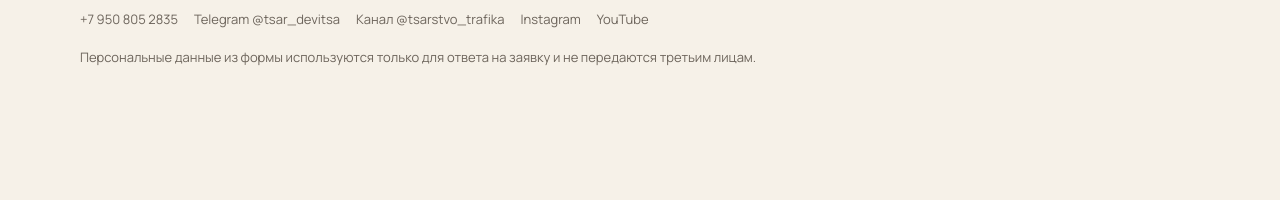
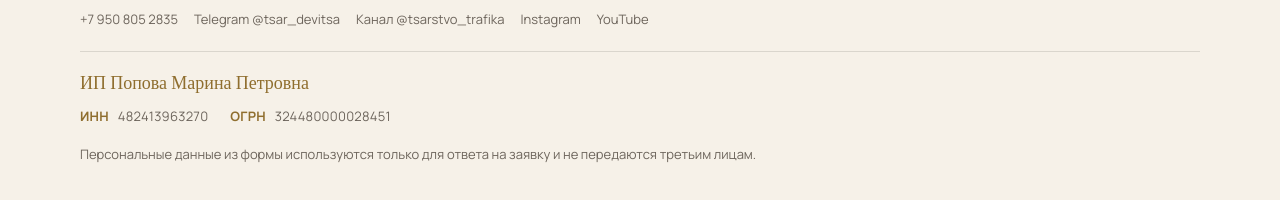
Before and after one commit to Povic1705/tsarstvo-trafika, a plain HTML site: page index.html in a window 1280 px wide. Shown: the part 3789-3989 px from the top of the page. Before the commit the page ends 3896 px from the top, so only its background shows below. Drawn offline with nearby package versions, Linux system fonts and the light colour scheme; a web font is replaced by a local one.

Commit message:
Add IP requisites to the footer.
Co-authored-by: Cursor <cursoragent@cursor.com>

```diff
--- a/index.html
+++ b/index.html
@@ -12,7 +12,7 @@
   <link rel="preconnect" href="https://fonts.googleapis.com">
   <link rel="preconnect" href="https://fonts.gstatic.com" crossorigin>
   <link href="https://fonts.googleapis.com/css2?family=Cormorant+Garamond:ital,wght@0,500;0,600;1,500&family=Manrope:wght@400;500;600;700&family=Unbounded:wght@500;700&display=swap" rel="stylesheet">
-  <link rel="stylesheet" href="styles.css?v=8">
+  <link rel="stylesheet" href="styles.css?v=9">
 
   <!-- Yandex.Metrika counter -->
   <script type="text/javascript">
@@ -214,6 +214,13 @@
       </div>
       <div class="footer__contacts" data-footer-contacts></div>
     </div>
+    <div class="container footer__reqs">
+      <p class="footer__reqs-name">ИП Попова Марина Петровна</p>
+      <ul>
+        <li><span>ИНН</span> 482413963270</li>
+        <li><span>ОГРН</span> 324480000028451</li>
+      </ul>
+    </div>
     <div class="container footer__legal">
       <p>Персональные данные из формы используются только для ответа на заявку и не передаются третьим лицам.</p>
     </div>
--- a/styles.css
+++ b/styles.css
@@ -540,6 +540,37 @@ a {
   margin-top: 18px;
 }
 
+.footer__reqs {
+  margin-top: 22px;
+  padding-top: 18px;
+  border-top: 1px solid var(--line);
+}
+
+.footer__reqs-name {
+  font-family: "Cormorant Garamond", serif;
+  font-size: 18px;
+  color: var(--gold-3);
+  margin-bottom: 8px;
+}
+
+.footer__reqs ul {
+  display: flex;
+  flex-wrap: wrap;
+  gap: 8px 22px;
+  list-style: none;
+}
+
+.footer__reqs li {
+  font-size: 13px;
+  letter-spacing: 0.02em;
+}
+
+.footer__reqs span {
+  color: var(--gold-3);
+  font-weight: 700;
+  margin-right: 6px;
+}
+
 .sticky {
   position: fixed;
   left: 0;
```
